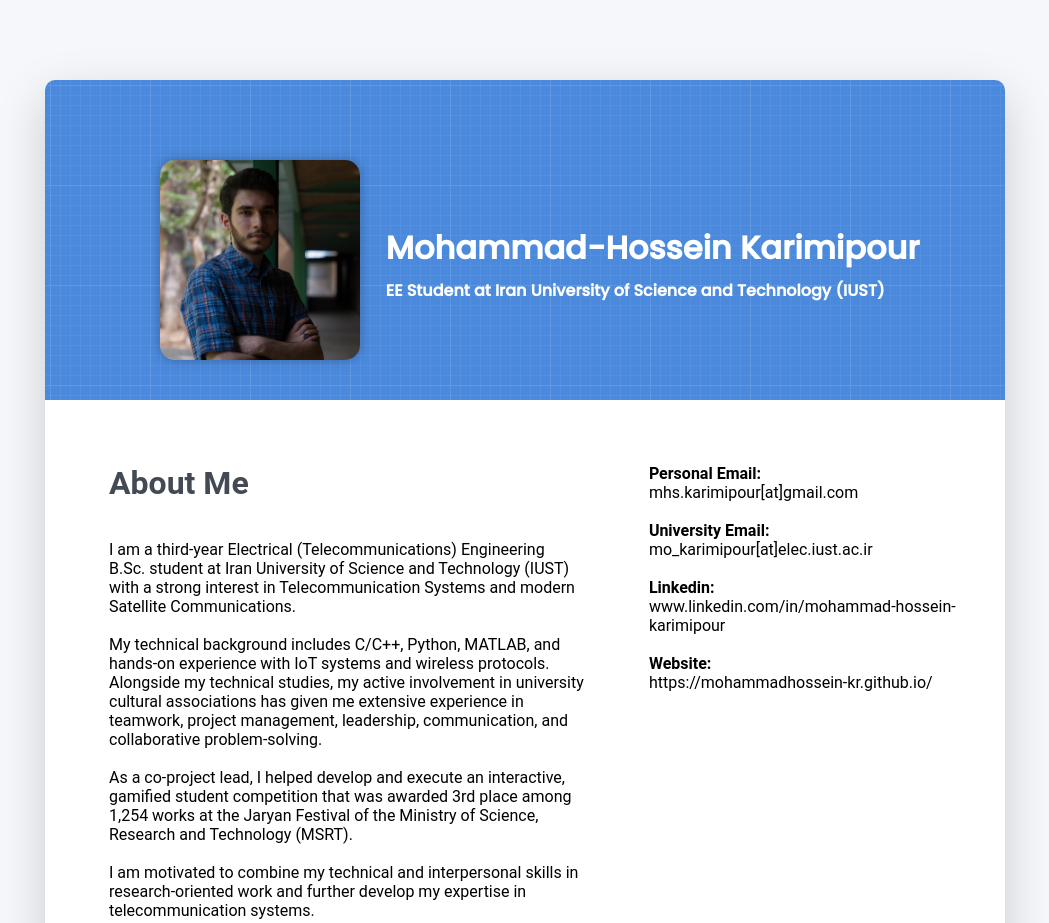
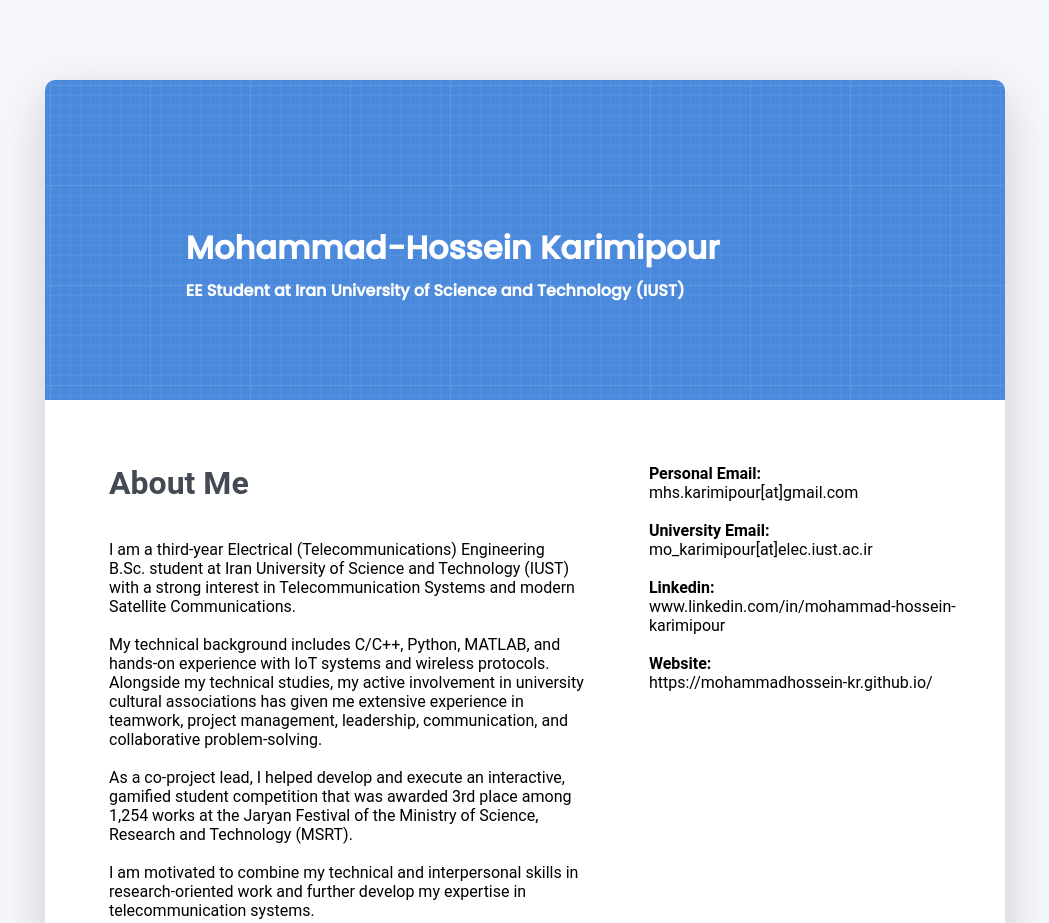
Before and after one commit to mohammadhossein-kr/mohammadhossein-kr.github.io, a plain HTML site: page index.html in a window 1280 px wide. Shown: the top 923 px of the page, without its empty margins (115-1164 px from the left). Drawn offline with Linux system fonts and the light colour scheme.

Commit message:
Update index.html

```diff
--- a/index.html
+++ b/index.html
@@ -16,7 +16,7 @@
 
     <header>
         <div class="header-cover">
-            <img src="assets/img/head.JPG" class="header-img">
+            <!-- <img src="assets/img/head.JPG" class="header-img"> -->
 
             <div class="header-text">
                 <h1>
```
